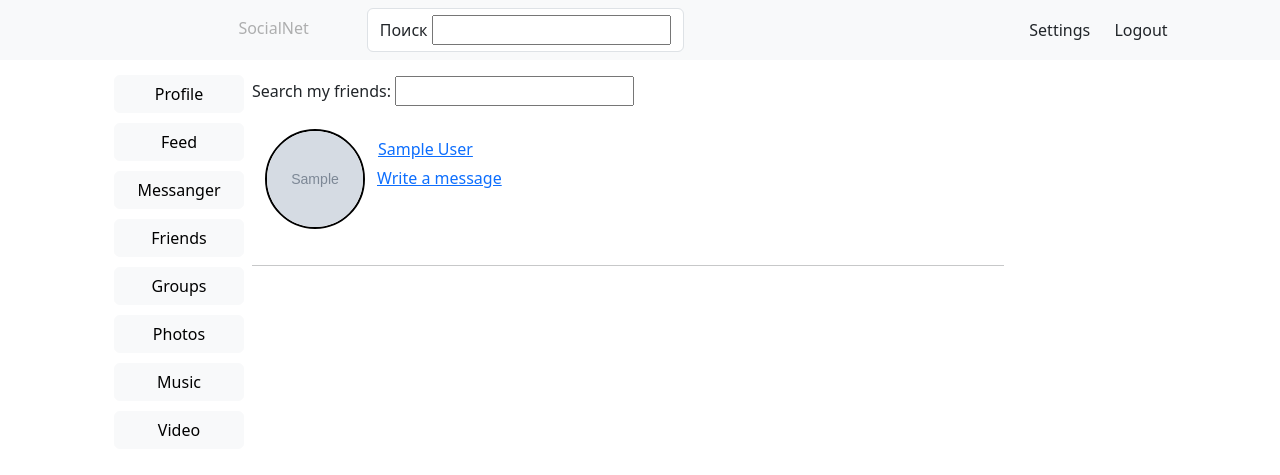
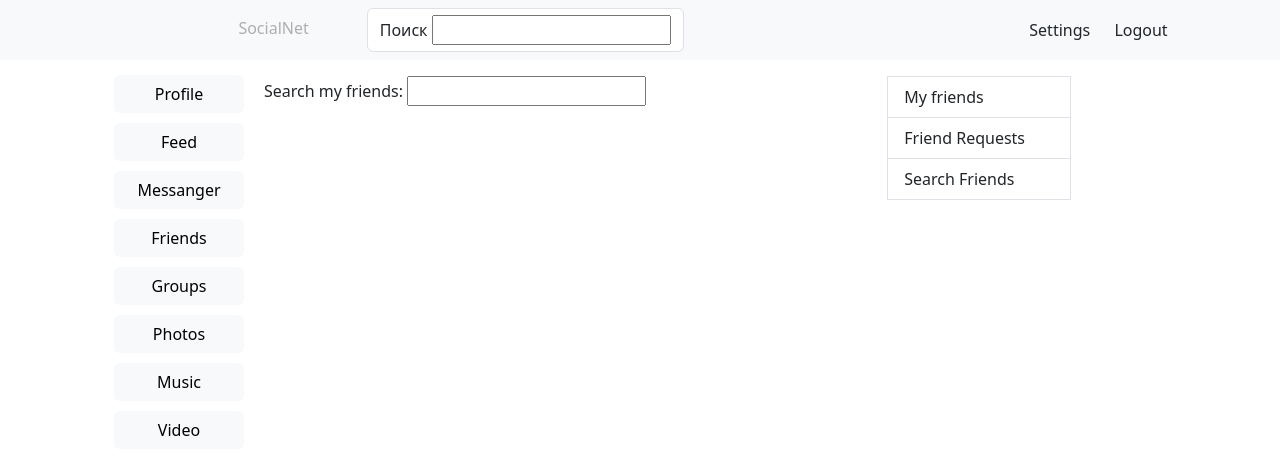
Before and after one commit to ilyaDyb/social-network, a Django app: a page that uses users/templates/users/friends.html in a window 1280 px wide. Shown: the top 475 px of the page. Run offline with Django 4.2, Linux system fonts and the light colour scheme; a user stored in the database is signed in; tables that the repository leaves empty hold one stand-in row (values such as "Sample post"); grey boxes marked "Sample" are stand-in pictures; some libraries are stand-ins or nearby versions.

Commit message:
now users can to add friends and accept requests from other users. Indexing field username for user. fix small bugs and other small stuffs

```diff
--- a/users/models.py
+++ b/users/models.py
@@ -1,8 +1,25 @@
 from django.db import models
 from django.contrib.auth.models import AbstractUser
 from django.urls import reverse
+from django.contrib.auth.validators import UnicodeUsernameValidator
+
 
 class Users(AbstractUser):
+    username_validator = UnicodeUsernameValidator()
+
+    username = models.CharField(
+        ("username"),
+        max_length=150,
+        unique=True,
+        db_index=True,
+        help_text=(
+            "Required. 150 characters or fewer. Letters, digits and @/./+/-/_ only."
+        ),
+        validators=[username_validator],
+        error_messages={
+            "unique": ("A user with that username already exists."),
+        },
+    )
     first_name = models.CharField(max_length=20, blank=False, null=False)
     last_name = models.CharField(max_length=20, blank=False, null=False)
     avatar = models.ImageField(upload_to="users_avatars", blank=True, null=True, default="User-avatar.svg.png")
--- a/users/templates/users/friends.html
+++ b/users/templates/users/friends.html
@@ -1,40 +1,44 @@
 {% extends "base.html" %}
 {% load static %}
 {% block content %}
-<div class="mt-3">
-    <div class="rounded-5" style="width: 752px; height: auto; ">
-        {% if request.user.friends.all %}
-        <form action="" method="get">
+<div class="container mt-3">
+    <div class="row">
+        <div class="col-md-9">
+            <div class="rounded-5" style="height: auto;">
+
+                <form action="{% url "users:friends" user.username %}" method="get">
                     <span>Search my friends: </span>
-            <input type="text" name="search_my_friends" id="id_search_my_friends">
+                    <input type="text" name="find" id="id_find">
                 </form>
-            {% for friend in request.user.friends.all %}
+                {% for friend in friends %}
                 <div class='mt-3' style="display: flex; align-items: center;">
                     <a href="{% url "users:profile" friend.username %}" class="btn" style="border-radius: 50%;">
-                    <img style="border: 2px solid black; border-radius: 50%;"  src="/media/{{ friend.avatar }}" width="100" height="100">
+                        <img style="border: 2px solid black; border-radius: 50%;" src="/media/{{ friend.avatar }}" width="100" height="100">
                     </a>
-
-                    <a href="{% url "users:profile" friend.username %}" style="position: relative; bottom: 30px;">
-                        {{ friend.first_name }} {{ friend.last_name }}
+                    <a href="{% url "users:profile" friend.username %}" style="position: relative; bottom: 30px; text-decoration:0">
+                        {{ friend.first_name }} {{ friend.last_name }} <b>@{{friend.username}}</b>
                     </a>
-
                 </div>
                 <a href="#" style="position: relative; bottom: 70px; left: 125px;">Write a message</a>
                 <hr style="margin-top: 5px; margin-bottom: 5px;">
                 {% endfor %}
-        {% else %}
-        <h1 style="color: #fff; text-align: center;">You have not friends</h1>
-        {% endif %}
             </div>
         </div>
-<div style="position: relative; left:760px; bottom:525px; width: 200px; padding: 10px;">
-    <div class="row">
-        <div class="list-group" style="position: fixed; max-width: 208px;">
-            <a class="list-group-item list-group-item-action">My Friends</a>
-            <a class="list-group-item list-group-item-action">Friend Requests</a>
+        <div class="col-md-3">
+            <div class="rounded-5" style="height: auto;">
+                <!-- Ваш второй блок с элементами меню -->
+                <div class="list-group">
+                    <form action="{% url "users:friends" username %}" method="get">
+                        <a class="list-group-item list-group-item-action">My friends</a>
+                        <a href="?section=requests" class="list-group-item list-group-item-action">Friend Requests</a>
                         <a class="list-group-item list-group-item-action">Search Friends</a>
+                    </form>
+                </div>
+            </div>
         </div>
     </div>
 </div>
 
+
+
 {% endblock content %}
--- a/users/templates/users/profile.html
+++ b/users/templates/users/profile.html
@@ -20,6 +20,11 @@
                     <button id="showBlock" class="btn btn-primary" style="width:px; height:20px;"></button>
                     {% endif %}
                 </p>
+                {% if request.user.username != user.username %}
+                    {% if user not in request.user.friends.all %}
+                        <a href="{% url "users:send_friend_request" user.username %}"id="sendRequest" class="btn btn-dark" style="margin-left:30px;">To add friend</a>
+                    {% endif %}
+                {% endif %}
                 <div id="hiddenBlock" style="display: none; margin-left:30px;">
                     <textarea type="text" id="textInput"></textarea>
                     <button id="saveButton" style="position:relative; bottom:7px;">Save</button>
--- a/users/urls.py
+++ b/users/urls.py
@@ -8,8 +8,11 @@
     path('login/', views.login, name='login'),
     path('registration/', views.registration, name='registration'),
     path('logout/', views.logout, name='logout'),
+
     path('profile/edit-img/', views.edit_profile_img, name='edit_profile_img'),
     path('profile/edit-short-inf/', views.edit_short_inf, name='edit_short_inf'),
     path('profile/<str:username>/', views.profile, name='profile'),
+
     path('friends/<str:username>/', views.friends, name='friends'),
+    path('send_friend_request/<str:username>/', views.send_friend_request, name='send_friend_request'),
 ]
--- a/users/views.py
+++ b/users/views.py
@@ -4,9 +4,10 @@
 from django.http import HttpResponse, JsonResponse
 from django.shortcuts import redirect, render
 from django.urls import reverse
+from django.db.models import Q
+from django.db import transaction
 
-from users.models import Friendship, UserProfile, Users
-
+from .models import Friendship, UserProfile, Users
 from .forms import UserLoginForm, UserRegistrationForm
 from .utils import authenticate_by_email
 
@@ -115,5 +116,43 @@
     # friend = Friendship.objects.get(pk=1)
     # print(friend)
     # print(user1.friends.all())
+    friends = Users.objects.get(username=username).friends.all()
+    find = request.GET.get("find")
+    section = request.GET.get("section")
+    if find:
+        friends = friends.filter(
+            Q(username__icontains=find) | Q(first_name__icontains=find) | Q(last_name__icontains=find)
+        )
+    if section == "requests":
+        if request.user.username == username:
+            from_user_ids = Friendship.objects.filter(to_user=request.user, status="pending").values_list('from_user', flat=True)
+            friends = Users.objects.filter(username__in=from_user_ids)
+            print(friends)
 
-    return render(request, "users/friends.html",)
+    print(friends)
+    context = {
+        "friends": friends,
+        "username": username,
+    }
+
+    return render(request, "users/friends.html", context=context)
+
+
+@login_required()
+@csrf_exempt
+def send_friend_request(request, username):
+    if request.method == "POST":
+        try:
+            user = Users.objects.get(username=username)
+        except Users.DoesNotExist:
+            return JsonResponse({"message": "User does not exist"}, status=404)
+        if Friendship.objects.filter(from_user=request.user, to_user=user, status="pending").exists():
+            return JsonResponse({"message": "Friend request already sent"}, status=200)
+        else:
+            with transaction.atomic():
+                friendship, created = Friendship.objects.get_or_create(from_user=request.user, to_user=user, status="pending")
+                if not created:
+                    friendship.status = "accepted"
+                    friendship.save()
+            return JsonResponse({"message": "Success"})
+    return JsonResponse({"message": "Invalid method"}, status=405)
```
Also changed, not shown: static/users/profile.js (+23 -0 lines), users/migrations/0006_alter_users_avatar_alter_users_username.py (added). Lines whose indentation alone changed are shown as unchanged.
